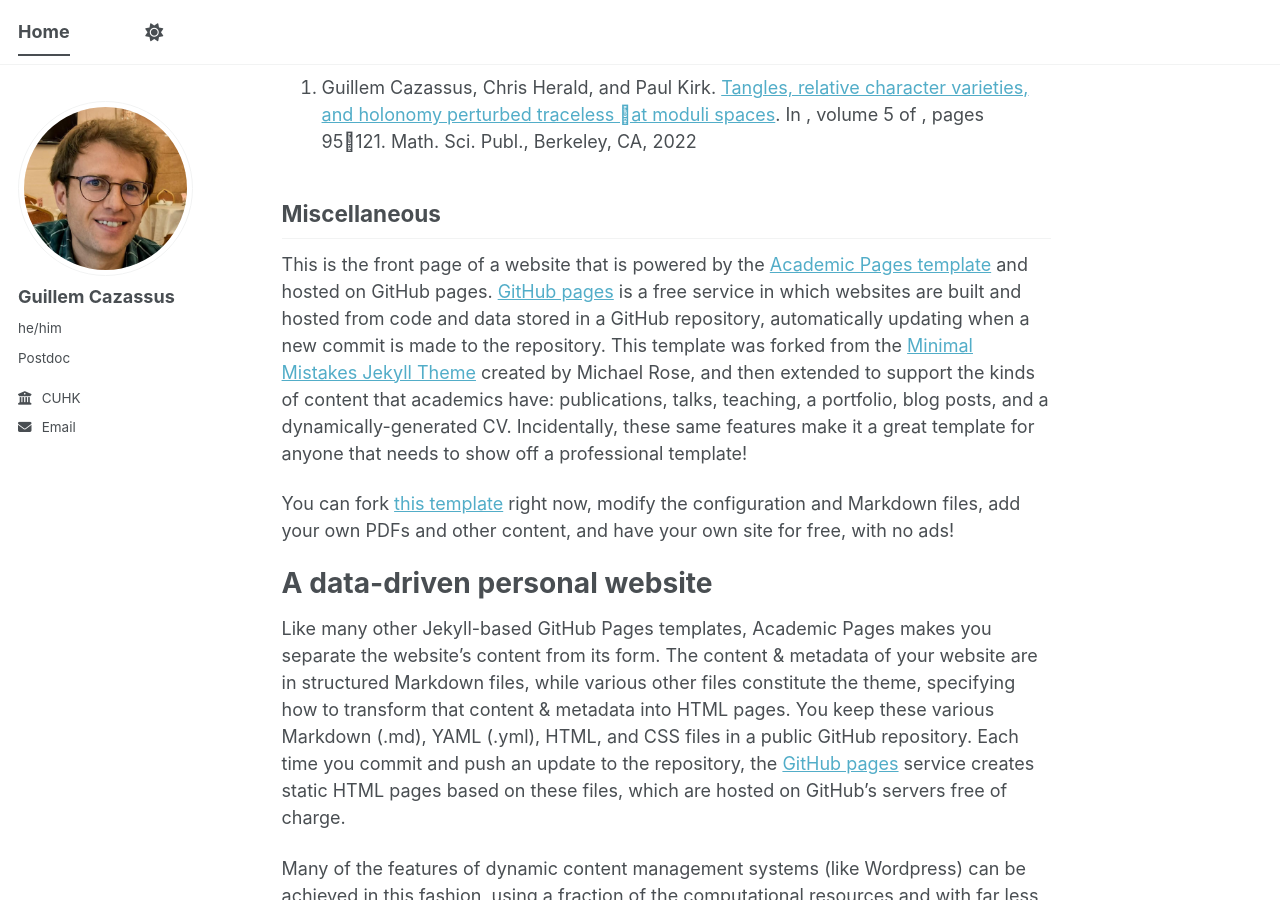
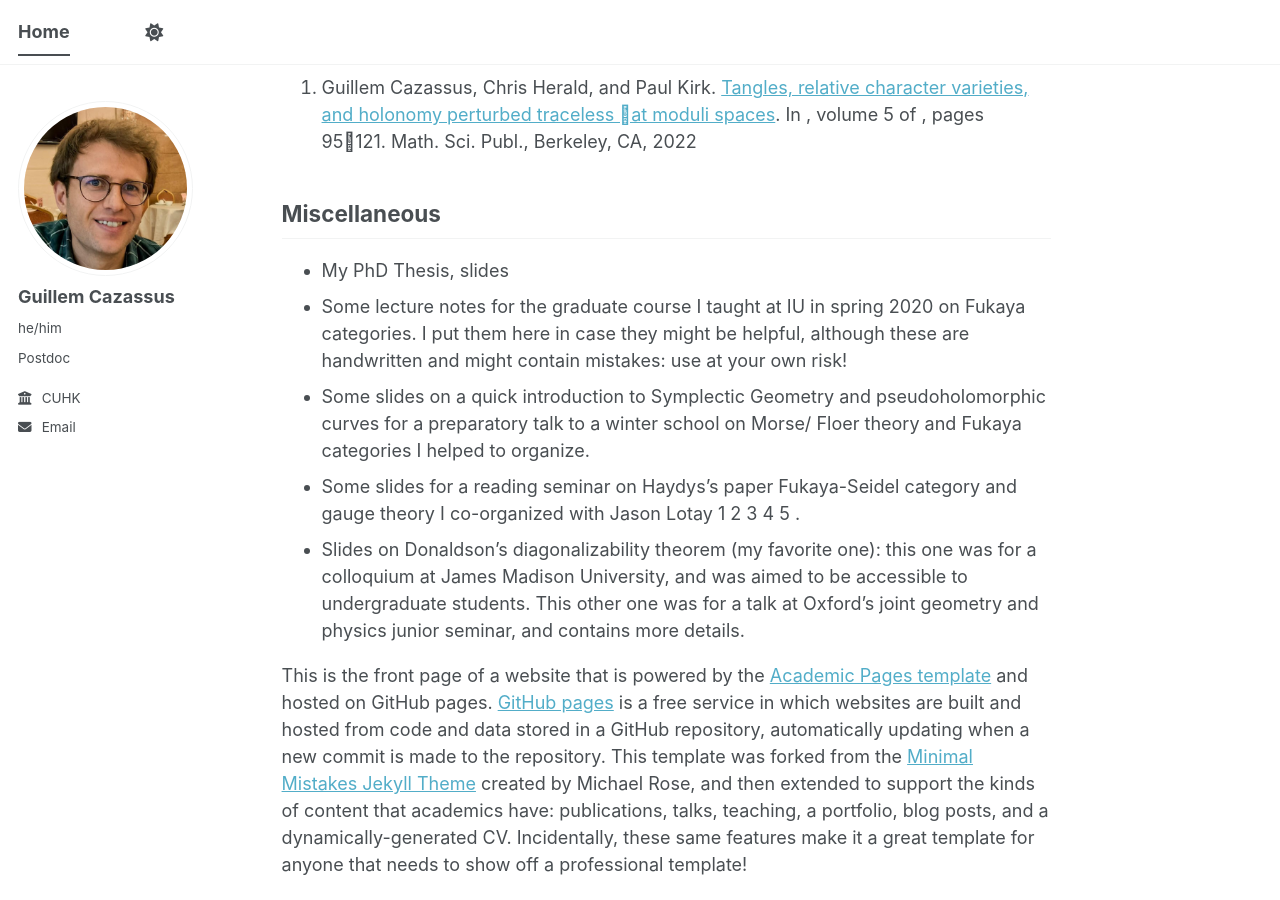
Before and after one commit to guillemcazassus/guillemcazassus, a Jekyll site: the page built from _pages/about.md, in a window 1280 px wide and 900 px high, scrolled down 900 px. Built offline with Jekyll 4.4.1, drawn with Linux system fonts in a browser that asks for light colours; a script bundle is joined from its source files by our own code; library files that are not in the unit come from our copies.

Commit message:
Update about.md

```diff
--- a/_pages/about.md
+++ b/_pages/about.md
@@ -39,9 +39,11 @@ Publ., Berkeley, CA, 2022
 
 Miscellaneous
 --
-
-
-
+- My PhD Thesis, slides
+- Some lecture notes for the graduate course I taught at IU in spring 2020 on Fukaya categories. I put them here in case they might be helpful, although these are handwritten and might contain mistakes: use at your own risk!
+- Some slides on a quick introduction to Symplectic Geometry and pseudoholomorphic curves for a preparatory talk to a winter school on Morse/ Floer theory and Fukaya categories I helped to organize.
+- Some slides for a reading seminar on Haydys's paper Fukaya-Seidel category and gauge theory I co-organized with Jason Lotay 1 2 3 4 5 .
+- Slides on Donaldson's diagonalizability theorem (my favorite one): this one was for a colloquium at James Madison University, and was aimed to be accessible to undergraduate students. This other one was for a talk at Oxford's joint geometry and physics junior seminar, and contains more details.
 
 
 
```
